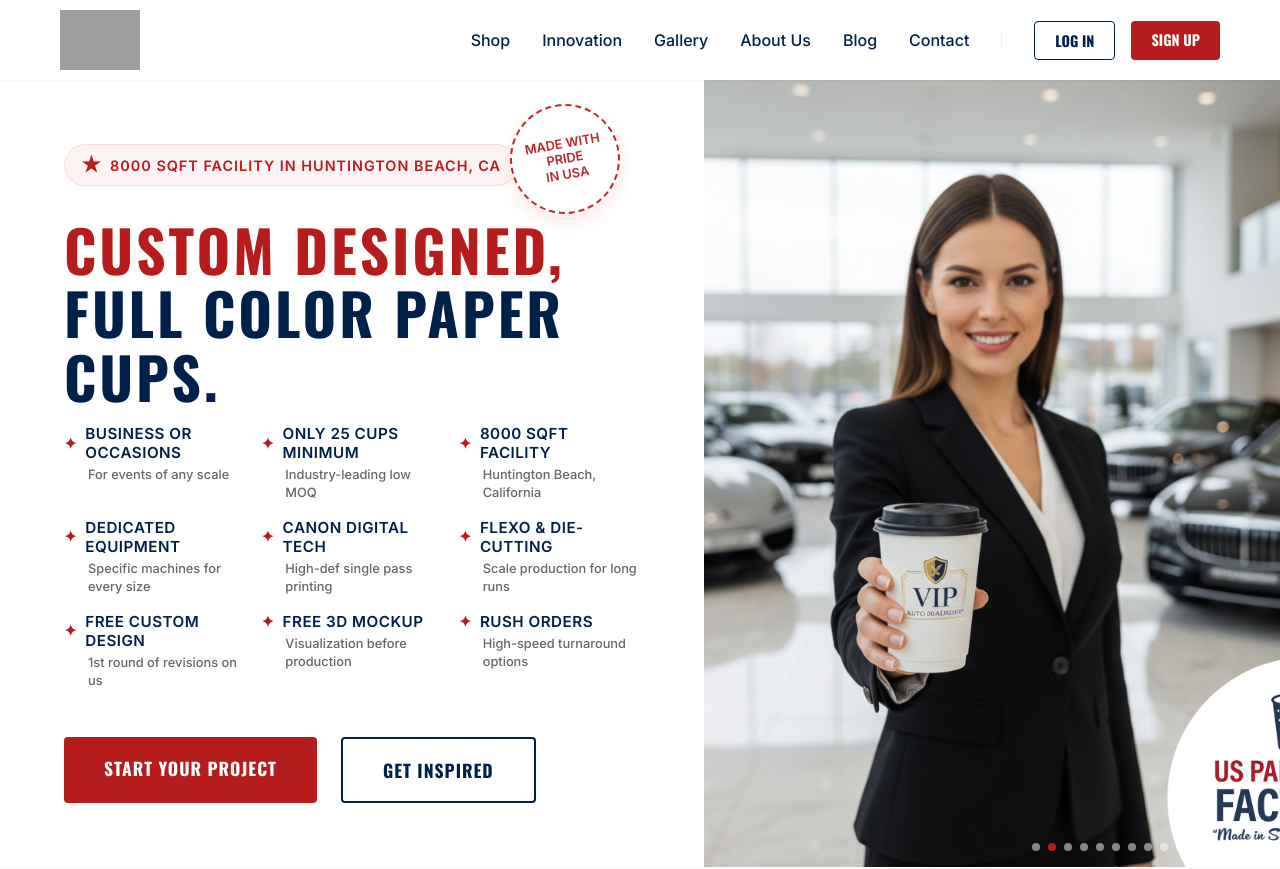
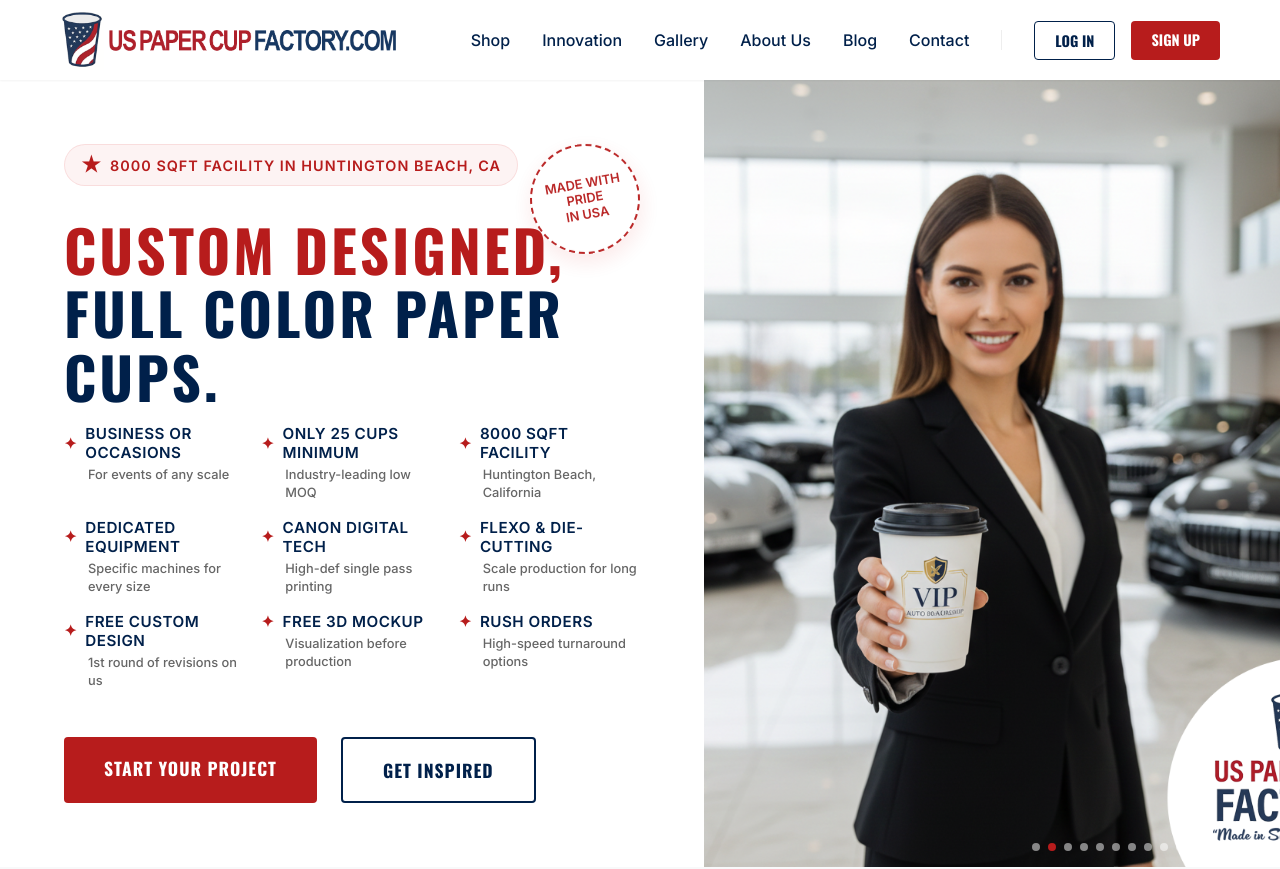
Before and after one commit to madebyaram2024/site.uspapercupfactory.com, a Next.js app: page / in a window 1280 px wide. Shown: the top 869 px of the page. Built offline with nearby package versions, Linux system fonts and the light colour scheme; grey boxes are pictures that could not be loaded.

Commit message:
Add missing logo file and fix badge clipping and grid layout

```diff
--- a/src/app/globals.css
+++ b/src/app/globals.css
@@ -165,12 +165,33 @@
     text-align: center !important;
   }
 }
+
+/* Custom Grid Utility */
+.grid-3-cols {
+  grid-template-columns: repeat(3, 1fr);
+}
+
+@media (max-width: 768px) {
+  .grid-3-cols {
+    grid-template-columns: repeat(2, 1fr);
+    /* 2 cols on tablet/large phone */
+  }
+}
+
+@media (max-width: 480px) {
+  .grid-3-cols {
+    grid-template-columns: 1fr;
+    /* 1 col on small phone */
+  }
+}
+
 /* Animations */
 @keyframes fadeInUp {
   from {
     opacity: 0;
     transform: translateY(30px);
   }
+
   to {
     opacity: 1;
     transform: translateY(0);
@@ -181,9 +202,11 @@
   0% {
     transform: translateY(0px) rotate(0deg);
   }
+
   50% {
     transform: translateY(-20px) rotate(2deg);
   }
+
   100% {
     transform: translateY(0px) rotate(0deg);
   }
@@ -198,7 +221,18 @@
   animation: float 6s ease-in-out infinite;
 }
 
-.delay-1 { animation-delay: 0.1s; }
-.delay-2 { animation-delay: 0.2s; }
-.delay-3 { animation-delay: 0.3s; }
-.delay-4 { animation-delay: 0.4s; }
+.delay-1 {
+  animation-delay: 0.1s;
+}
+
+.delay-2 {
+  animation-delay: 0.2s;
+}
+
+.delay-3 {
+  animation-delay: 0.3s;
+}
+
+.delay-4 {
+  animation-delay: 0.4s;
+}
--- a/src/app/page.tsx
+++ b/src/app/page.tsx
@@ -56,8 +56,8 @@
                   {/* MADE IN USA BADGE - TOP SECTON */}
                   <div style={{
                     position: 'absolute',
-                    top: '-40px',
-                    right: '20px',
+                    top: '0',
+                    right: '0',
                     width: '110px',
                     height: '110px',
                     zIndex: 10,
@@ -118,9 +118,8 @@
                   CUPS.
                 </h1>
 
-                <div className="animate-fade-in-up" style={{
+                <div className="animate-fade-in-up grid-3-cols" style={{
                   display: 'grid',
-                  gridTemplateColumns: 'repeat(auto-fit, minmax(180px, 1fr))',
                   gap: '1rem',
                   margin: '0 0 3rem',
                   animationDelay: '0.3s'
```
Also changed, not shown: public/images/US_PAPER_CUP_FACTORY_LOGO_WB_HORIZONTAL_WB_LATEST.png (added).
